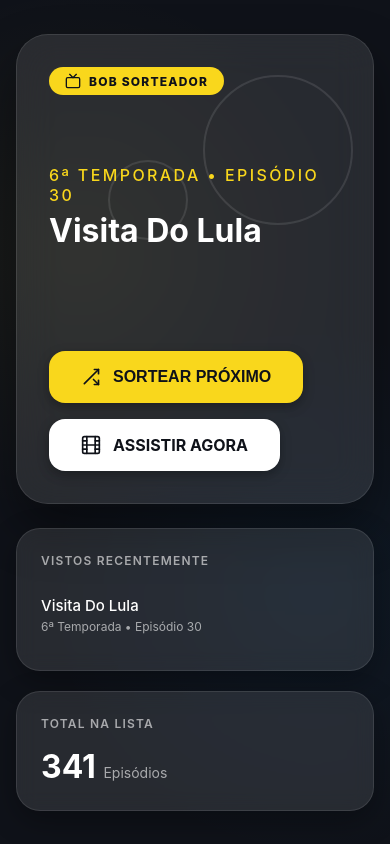
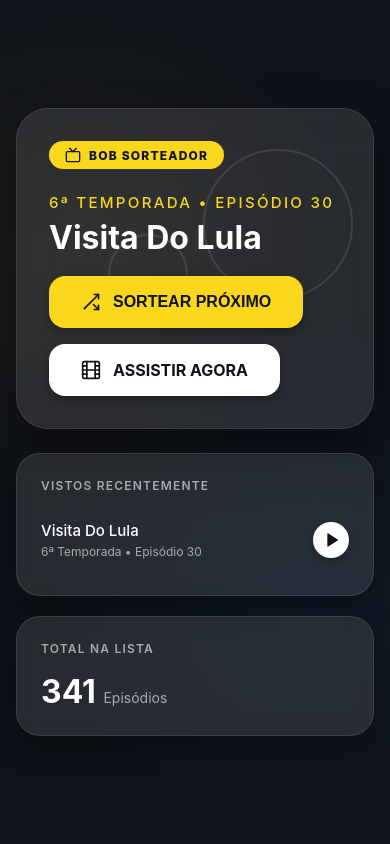
Before and after one commit to emanuel-jr/BobSorteador, a plain HTML site: page index.html in a window 390 px wide. Both pictures are taken after a click on the button "SORTEAR PRÓXIMO". Drawn offline with Linux system fonts and the light colour scheme.

Commit message:
Melhora a tela do sorteador no celular e adiciona play no histórico
- A linha de temporada e episódio (ex.: "5ª Temporada • Episódio 02")
  agora fica sempre em uma linha só. Em telas menores, a letra diminui
  sozinha para o texto caber.

- O título do episódio agora ocupa no máximo 3 linhas. Se for um título
  grande, a letra diminui até caber.

- No celular, os botões "Sortear próximo" e "Assistir agora" ficam mais
  perto do título, sem ficarem colados. Assim eles não descem tanto
  quando o nome do episódio é grande.

- Cada item da lista "Vistos recentemente" ganhou um botão de play, na
  mesma cor do "Assistir agora", que abre o link daquele episódio.

- O tamanho das letras se ajusta também quando a tela é girada ou
  redimensionada.

```diff
--- a/index.html
+++ b/index.html
@@ -100,6 +100,7 @@
       text-transform: uppercase;
       letter-spacing: .15em;
       margin-bottom: .5rem;
+      white-space: nowrap;          /* sempre em linha única; o JS reduz a fonte se precisar */
     }
 
     .episode-title {
@@ -108,6 +109,18 @@
       line-height: 1.1;
       margin-bottom: 1.5rem;
       max-width: 500px;
+      overflow-wrap: break-word;
+      hyphens: auto;
+    }
+
+    /* rede de segurança: se nem no tamanho mínimo couber em 3 linhas, corta com reticências */
+    .episode-title.clamped {
+      display: -webkit-box;
+      -webkit-box-orient: vertical;
+      -webkit-line-clamp: 3;
+      line-clamp: 3;
+      overflow: hidden;
+      padding-bottom: .12em;
     }
 
     .empty-msg {
@@ -145,6 +158,15 @@
       box-shadow: 0 4px 12px rgba(0,0,0,.3);
     }
 
+    /* ── MOBILE: aproxima o bloco do título dos botões ── */
+    @media (max-width: 767px) {
+      .layout { min-height: 0; }                 /* não estica o card para preencher a tela */
+      .main-card { gap: 1.25rem; }
+      .episode-area { min-height: 0; }
+      .episode-title { margin-bottom: 0; }
+      .btn-row { margin-top: 0; }
+    }
+
     .btn-primary { background: #F9D71C; color: #0F1219; }
     .btn-primary:hover { background: #e5c518; }
 
@@ -179,13 +201,40 @@
       padding: .75rem 0;
       border-bottom: 1px solid rgba(255,255,255,.1);
       display: flex;
-      flex-direction: column;
-      gap: .25rem;
+      flex-direction: row;
+      align-items: center;
+      justify-content: space-between;
+      gap: .75rem;
     }
     .history-item:last-child { border-bottom: none; }
 
+    .history-item-info {
+      display: flex;
+      flex-direction: column;
+      gap: .25rem;
+      min-width: 0;
+      flex: 1;
+    }
+
     .history-item-title { font-size: .9375rem; font-weight: 500; }
     .history-item-meta  { font-size: .75rem; color: rgba(255,255,255,.6); }
+
+    .history-play {
+      flex-shrink: 0;
+      width: 36px;
+      height: 36px;
+      display: inline-flex;
+      align-items: center;
+      justify-content: center;
+      border-radius: 50%;
+      background: #fff;               /* mesma cor do "Assistir agora" */
+      color: #0F1219;
+      text-decoration: none;
+      box-shadow: 0 4px 12px rgba(0,0,0,.3);
+      transition: background .15s;
+    }
+    .history-play:hover { background: #e5e5e5; }
+    .history-play svg { margin-left: 2px; } /* compensa o centro óptico do triângulo */
 
     .empty-history { font-size: .875rem; color: rgba(255,255,255,.4); font-style: italic; padding: .75rem 0; }
 
@@ -633,6 +682,7 @@ function pickRandom() {
     <h1 class="episode-title">${selected.title}</h1>
   `;
   episodeArea.appendChild(wrapper);
+  fitEpisode();
 
   // Update watch button
   watchBtn.href = selected.link;
@@ -657,11 +707,60 @@ function renderHistory() {
   }
   historyList.innerHTML = history.map(ep => `
     <li class="history-item animate-in">
-      <span class="history-item-title">${ep.title}</span>
-      <span class="history-item-meta">${ep.season} &bull; ${ep.episode}</span>
+      <div class="history-item-info">
+        <span class="history-item-title">${ep.title}</span>
+        <span class="history-item-meta">${ep.season} &bull; ${ep.episode}</span>
+      </div>
+      <a class="history-play" href="${ep.link}" target="_blank" rel="noopener noreferrer"
+         aria-label="Assistir ${ep.title}" title="Assistir">
+        <svg width="16" height="16" viewBox="0 0 24 24" fill="currentColor" stroke="currentColor" stroke-width="2" stroke-linejoin="round">
+          <polygon points="6 3 20 12 6 21 6 3"/>
+        </svg>
+      </a>
     </li>
   `).join('');
 }
+
+// ── Ajuste automático de fonte ──
+// Reduz o font-size até o texto caber: em 1 linha (meta) ou em no máximo N linhas (título).
+function fitText(el, maxLines, minPx) {
+  el.classList.remove('clamped');
+  el.style.fontSize = '';                                   // volta ao tamanho máximo definido no CSS
+  const maxPx = parseFloat(getComputedStyle(el).fontSize);
+
+  const fits = () => {
+    if (el.scrollWidth > el.clientWidth + 1) return false;  // estouro horizontal (palavra longa / nowrap)
+    if (maxLines === 1) return true;                        // linha única: nowrap já garante a altura
+    const lh = parseFloat(getComputedStyle(el).lineHeight);
+    return el.scrollHeight <= lh * maxLines + 1;            // altura máxima = N linhas
+  };
+
+  if (fits()) return;
+
+  let lo = minPx, hi = maxPx;                               // lo = cabe (assumido), hi = não cabe
+  while (hi - lo > 0.5) {
+    const mid = (lo + hi) / 2;
+    el.style.fontSize = mid + 'px';
+    if (fits()) lo = mid; else hi = mid;
+  }
+  el.style.fontSize = lo + 'px';
+
+  // Se nem no tamanho mínimo coube, corta com reticências (garante o limite de linhas)
+  if (!fits() && maxLines > 1) el.classList.add('clamped');
+}
+
+function fitEpisode() {
+  const meta  = episodeArea.querySelector('.episode-meta');
+  const title = episodeArea.querySelector('.episode-title');
+  if (meta)  fitText(meta, 1, 9);
+  if (title) fitText(title, 3, 18);
+}
+
+let resizeFrame;
+window.addEventListener('resize', () => {
+  cancelAnimationFrame(resizeFrame);
+  resizeFrame = requestAnimationFrame(fitEpisode);
+});
 </script>
 </body>
 </html>
```
